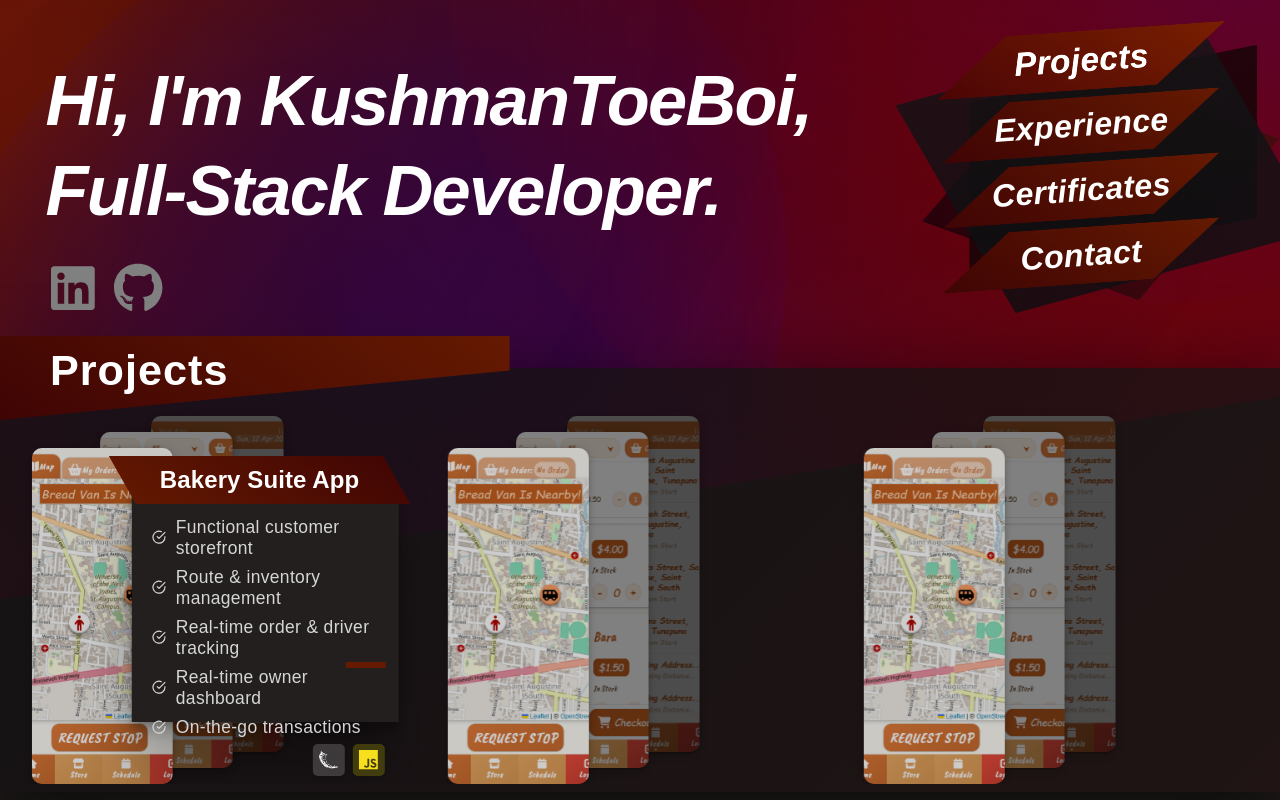
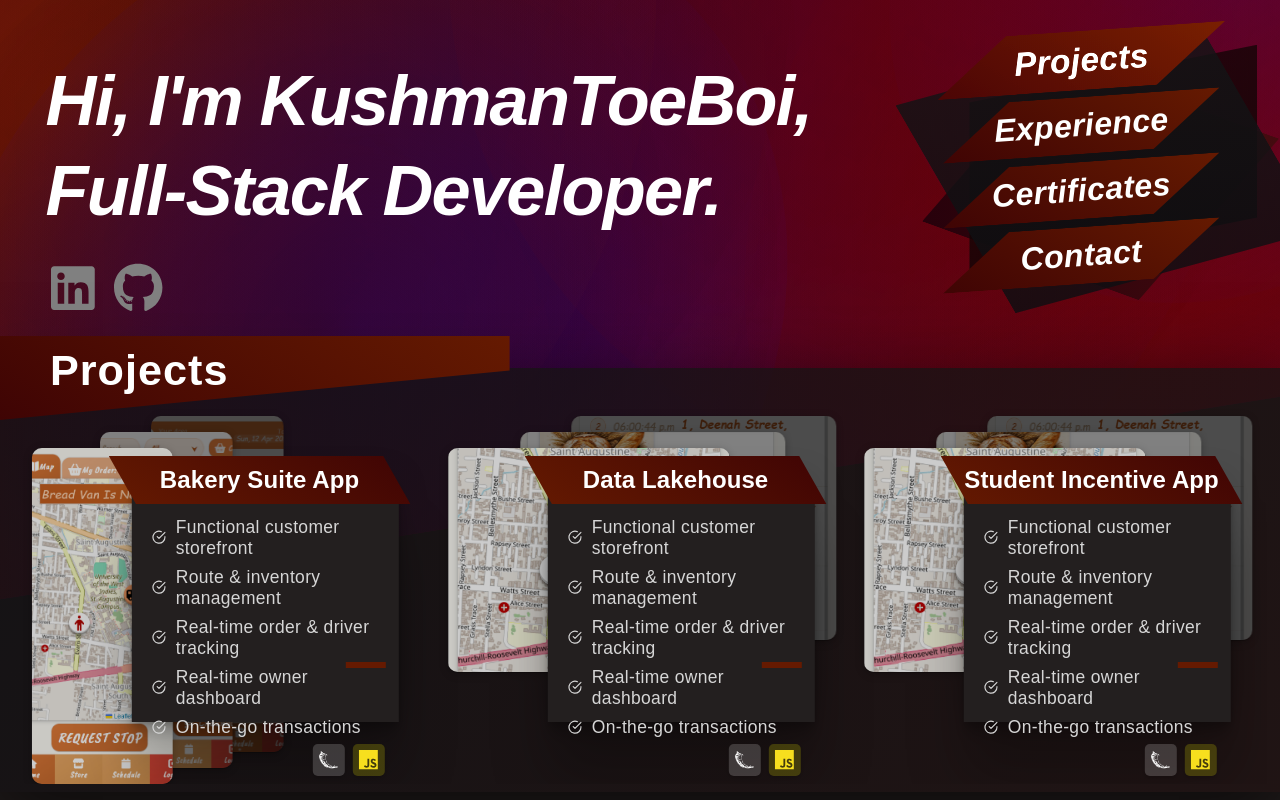
Before and after one commit to DatDereDaag/Portfolio, a React (Vite) app: page / in a window 1280 px wide. Shown: the top 800 px of the page. Built offline with nearby package versions, Linux system fonts and the light colour scheme; a web font is replaced by a local one.

Commit message:
deleted: Old Project Card Structure updated: Dynamic creation of project cards and info populating

```diff
--- a/src/Components/Content Slider/index.tsx
+++ b/src/Components/Content Slider/index.tsx
@@ -1,5 +1,4 @@
-import ProjectCardDesktop from "../Project Cards/Project Card Desktop";
-import ProjectCardMobile from "../Project Cards/Project Card Mobile";
+import ProjectCard from "../Project Card";
 import "./index.scss";
 import { AnimatePresence, motion } from "framer-motion";
 
@@ -29,13 +28,9 @@ function ContentSlider({ selected }: ContentSliderProps) {
       <div className="divider"></div>
       <div className="content-background">
         <div className="slider">
-          {(projects as Project[]).map((project) =>
-            project.cardType === "mobile" ? (
-              <ProjectCardMobile />
-            ) : (
-              <ProjectCardDesktop />
-            ),
-          )}
+          {(projects as Project[]).map((project) => (
+            <ProjectCard key={project.id} project={project} />
+          ))}
         </div>
       </div>
     </div>
--- /dev/null
+++ b/src/Components/Project Card/index.scss
@@ -0,0 +1,212 @@
+@use "../../styles/index" as *;
+
+.card {
+  &-background {
+    position: relative;
+    width: 30vw;
+    height: 42vh;
+
+    flex-shrink: 0;
+
+    z-index: 4;
+
+    &:hover {
+      cursor: pointer;
+    }
+  }
+
+  &-images {
+    .card-image-mobile {
+      position: absolute;
+      width: 11vw;
+      height: 42vh;
+
+      border-radius: 10px;
+      object-fit: cover;
+
+      box-shadow:
+        rgba(0, 0, 0, 0.25) 0px 0.0625em 0.0625em,
+        rgba(0, 0, 0, 0.25) 0px 0.125em 0.5em,
+        rgba(255, 255, 255, 0.1) 0px 0px 0px 1px inset;
+
+      &:nth-child(1) {
+        z-index: 7;
+
+        top: 4vh;
+
+        filter: brightness(0.8);
+      }
+
+      &:nth-child(2) {
+        z-index: 6;
+
+        transform: rotatey(20deg);
+
+        left: 5vw;
+        top: 2vh;
+
+        filter: brightness(0.5);
+      }
+
+      &:nth-child(3) {
+        z-index: 5;
+
+        transform: rotatey(20deg);
+
+        left: 9vw;
+
+        filter: brightness(0.3);
+      }
+    }
+    .card-image-desktop {
+      position: absolute;
+      width: 22vw;
+      height: 28vh;
+
+      border-radius: 10px;
+      object-fit: cover;
+
+      box-shadow:
+        rgba(0, 0, 0, 0.25) 0px 0.0625em 0.0625em,
+        rgba(0, 0, 0, 0.25) 0px 0.125em 0.5em,
+        rgba(255, 255, 255, 0.1) 0px 0px 0px 1px inset;
+
+      &:nth-child(1) {
+        z-index: 7;
+
+        top: 4vh;
+
+        filter: brightness(0.8);
+      }
+
+      &:nth-child(2) {
+        z-index: 6;
+
+        transform: rotatey(20deg);
+
+        left: 5vw;
+        top: 2vh;
+
+        filter: brightness(0.5);
+      }
+
+      &:nth-child(3) {
+        z-index: 5;
+
+        transform: rotatey(20deg);
+
+        left: 9vw;
+
+        filter: brightness(0.3);
+      }
+    }
+  }
+
+  &-title {
+    position: absolute;
+    top: 5vh;
+    left: 6vw;
+
+    font-family: $main-font;
+    font-size: 1.5rem;
+    font-weight: 600;
+    font-style: bold;
+    letter-spacing: 0.1px;
+    text-align: center;
+
+    color: white;
+    background: $card-header-gradient;
+
+    width: 22vw;
+
+    clip-path: $card-title-shape;
+
+    padding: 10px;
+
+    box-shadow:
+      rgba(60, 64, 67, 0.3) 0px 1px 2px 0px,
+      rgba(60, 64, 67, 0.15) 0px 2px 6px 2px;
+
+    z-index: 8;
+  }
+
+  &-description {
+    position: absolute;
+    top: 21%;
+    left: 26%;
+    width: 67%;
+    height: 64%;
+
+    display: flex;
+    flex-direction: column;
+    justify-content: space-between;
+
+    padding: 10px 5px;
+    background-color: $surface-colour;
+
+    box-shadow:
+      rgba(0, 0, 0, 0.25) 0px 54px 55px,
+      rgba(0, 0, 0, 0.12) 0px -12px 30px,
+      rgba(0, 0, 0, 0.12) 0px 4px 6px,
+      rgba(0, 0, 0, 0.17) 0px 12px 13px,
+      rgba(0, 0, 0, 0.09) 0px -3px 5px;
+
+    z-index: 7;
+
+    //Typography of elements below
+    &-bullets {
+      font-family: $main-font;
+      font-size: 1.09rem;
+      font-weight: 500;
+      letter-spacing: 0.35px;
+
+      color: $text-colour;
+
+      display: flex;
+      flex-direction: column;
+      gap: 0.5rem;
+      padding: 20px 5px 0px 15px;
+
+      .bullet-item {
+        display: flex;
+        align-items: center;
+        gap: 0.6rem;
+
+        position: relative;
+
+        .bullet-icon {
+          font-size: 0.9rem;
+          flex-shrink: 0;
+        }
+      }
+    }
+
+    &-tags {
+      display: flex;
+      flex-direction: row;
+      justify-content: end;
+      gap: 0.5rem;
+      padding: 0.4rem 0.6rem;
+
+      &::before {
+        content: "";
+        position: absolute;
+        bottom: 23%;
+        right: 5%;
+
+        width: 15%;
+        height: 6px;
+        background-color: $primary-colour-two;
+      }
+    }
+  }
+
+  &-overlay {
+    position: absolute;
+    inset: 0;
+    width: 100%;
+    height: 100%;
+    z-index: 6;
+    pointer-events: none;
+  }
+}
--- a/src/Components/Project Cards/Project Card Mobile/index.tsx
+++ b/src/Components/Project Card/index.tsx
@@ -1,27 +1,42 @@
-import "../project_card.scss";
+import "./project_card.scss";
 import "./index.scss";
-import { SiFlask, SiJavascript } from "react-icons/si";
+import { Project } from "../../types/project";
+
+import {
+  SiFlask,
+  SiJavascript,
+  SiTypescript,
+  SiReact,
+  SiPython,
+} from "react-icons/si";
 import { FiCheckCircle } from "react-icons/fi";
+import { ReactNode } from "react";
 
-function ProjectCardMobile() {
+const tagIconMap: Record<string, ReactNode> = {
+  flask: <SiFlask />,
+  javascript: <SiJavascript />,
+  typescript: <SiTypescript />,
+  react: <SiReact />,
+  python: <SiPython />,
+};
+
+interface ProjectCardProps {
+  project: Project;
+}
+
+function ProjectCard({ project }: ProjectCardProps) {
   return (
     <div className="card-background">
-      <div className="card-title">Bakery Suite App</div>
-      <img
-        src="src\assets\images\projects\Customer_Home.png"
-        alt="project-image"
-        className="card-image first"
-      />
-      <img
-        src="src\assets\images\projects\Customer_Store.png"
-        alt="project-image"
-        className="card-image second"
-      />
-      <img
-        src="src\assets\images\projects\Customer_Schedule.png"
-        alt="project-image"
-        className="card-image third"
-      />
+      <div className="card-title">{project.title}</div>
+      <div className="card-images">
+        {(project.cardImages as string[]).map((image) => (
+          <img
+            src={image}
+            alt={`card-image-${project.cardType} `}
+            className={`card-image-${project.cardType} `}
+          />
+        ))}
+      </div>
       {/* <svg
         className="card-overlay"
         width="459"
@@ -111,38 +126,21 @@ function ProjectCardMobile() {
 
       <div className="card-description">
         <div className="card-description-bullets">
-          <div className="bullet-item">
-            <FiCheckCircle className="bullet-icon" />
-            <span>Functional customer storefront</span>
-          </div>
-          <div className="bullet-item">
-            <FiCheckCircle className="bullet-icon" />
-            <span>Route & inventory management</span>
-          </div>
-          <div className="bullet-item">
-            <FiCheckCircle className="bullet-icon" />
-            <span>Real-time order & driver tracking</span>
-          </div>
-          <div className="bullet-item">
-            <FiCheckCircle className="bullet-icon" />
-            <span>Real-time owner dashboard</span>
-          </div>
-          <div className="bullet-item">
-            <FiCheckCircle className="bullet-icon" />
-            <span>On-the-go transactions</span>
-          </div>
+          {(project.bullets as string[]).map((bullet) => (
+            <div className="bullet-item">
+              <FiCheckCircle className="bullet-icon" />
+              <span>{bullet}</span>
+            </div>
+          ))}
         </div>
         <div className="card-description-tags">
-          <span className="tag flask">
-            <SiFlask />
-          </span>
-          <span className="tag javascript">
-            <SiJavascript />
-          </span>
+          {(project.tags as string[]).map((tagName) => (
+            <span className={`tag ${tagName}`}>{tagIconMap[tagName]}</span>
+          ))}
         </div>
       </div>
     </div>
   );
 }
 
-export default ProjectCardMobile;
+export default ProjectCard;
--- a/src/Components/Project Cards/Project Card Desktop/index.scss
+++ /dev/null
@@ -1,44 +0,0 @@
-@use "../../../styles/index" as *;
-
-.card-image {
-  position: absolute;
-  width: 11vw;
-  height: 42vh;
-
-  border-radius: 10px;
-  object-fit: cover;
-
-  box-shadow:
-    rgba(0, 0, 0, 0.25) 0px 0.0625em 0.0625em,
-    rgba(0, 0, 0, 0.25) 0px 0.125em 0.5em,
-    rgba(255, 255, 255, 0.1) 0px 0px 0px 1px inset;
-
-  &.first {
-    z-index: 7;
-
-    top: 4vh;
-
-    filter: brightness(0.8);
-  }
-
-  &.second {
-    z-index: 6;
-
-    transform: rotatey(20deg);
-
-    left: 5vw;
-    top: 2vh;
-
-    filter: brightness(0.5);
-  }
-
-  &.third {
-    z-index: 5;
-
-    transform: rotatey(20deg);
-
-    left: 9vw;
-
-    filter: brightness(0.3);
-  }
-}
--- a/src/Components/Project Cards/Project Card Desktop/index.tsx
+++ /dev/null
@@ -1,62 +0,0 @@
-import "../project_card.scss";
-import "./index.scss";
-import { SiFlask, SiJavascript } from "react-icons/si";
-import { FiCheckCircle } from "react-icons/fi";
-
-function ProjectCardDesktop() {
-  return (
-    <div className="card-background">
-      {/* <div className="card-title">Bakery Suite App</div> */}
-      <img
-        src="src\assets\images\projects\Customer_Home.png"
-        alt="project-image"
-        className="card-image first"
-      />
-      <img
-        src="src\assets\images\projects\Customer_Store.png"
-        alt="project-image"
-        className="card-image second"
-      />
-      <img
-        src="src\assets\images\projects\Customer_Schedule.png"
-        alt="project-image"
-        className="card-image third"
-      />
-
-      {/* <div className="card-description">
-        <div className="card-description-bullets">
-          <div className="bullet-item">
-            <FiCheckCircle className="bullet-icon" />
-            <span>Functional customer storefront</span>
-          </div>
-          <div className="bullet-item">
-            <FiCheckCircle className="bullet-icon" />
-            <span>Route & inventory management</span>
-          </div>
-          <div className="bullet-item">
-            <FiCheckCircle className="bullet-icon" />
-            <span>Real-time order & driver tracking</span>
-          </div>
-          <div className="bullet-item">
-            <FiCheckCircle className="bullet-icon" />
-            <span>Real-time owner dashboard</span>
-          </div>
-          <div className="bullet-item">
-            <FiCheckCircle className="bullet-icon" />
-            <span>On-the-go transactions</span>
-          </div>
-        </div>
-        <div className="card-description-tags">
-          <span className="tag flask">
-            <SiFlask />
-          </span>
-          <span className="tag javascript">
-            <SiJavascript />
-          </span>
-        </div>
-      </div> */}
-    </div>
-  );
-}
-
-export default ProjectCardDesktop;
--- a/src/Components/Project Cards/Project Card Mobile/index.scss
+++ /dev/null
@@ -1,44 +0,0 @@
-@use "../../../styles/index" as *;
-
-.card-image {
-  position: absolute;
-  width: 11vw;
-  height: 42vh;
-
-  border-radius: 10px;
-  object-fit: cover;
-
-  box-shadow:
-    rgba(0, 0, 0, 0.25) 0px 0.0625em 0.0625em,
-    rgba(0, 0, 0, 0.25) 0px 0.125em 0.5em,
-    rgba(255, 255, 255, 0.1) 0px 0px 0px 1px inset;
-
-  &.first {
-    z-index: 7;
-
-    top: 4vh;
-
-    filter: brightness(0.8);
-  }
-
-  &.second {
-    z-index: 6;
-
-    transform: rotatey(20deg);
-
-    left: 5vw;
-    top: 2vh;
-
-    filter: brightness(0.5);
-  }
-
-  &.third {
-    z-index: 5;
-
-    transform: rotatey(20deg);
-
-    left: 9vw;
-
-    filter: brightness(0.3);
-  }
-}
--- a/src/data/projects.json
+++ b/src/data/projects.json
@@ -11,7 +11,7 @@
       "On-the-go transactions"
     ],
     "tags": ["flask", "javascript"],
-    "images": [
+    "cardImages": [
       "src/assets/images/projects/Customer_Home.png",
       "src/assets/images/projects/Customer_Store.png",
       "src/assets/images/projects/Customer_Schedule.png"
@@ -29,7 +29,7 @@
       "On-the-go transactions"
     ],
     "tags": ["flask", "javascript"],
-    "images": [
+    "cardImages": [
       "src/assets/images/projects/Customer_Home.png",
       "src/assets/images/projects/Customer_Store.png",
       "src/assets/images/projects/Customer_Schedule.png"
@@ -47,7 +47,7 @@
       "On-the-go transactions"
     ],
     "tags": ["flask", "javascript"],
-    "images": [
+    "cardImages": [
       "src/assets/images/projects/Customer_Home.png",
       "src/assets/images/projects/Customer_Store.png",
       "src/assets/images/projects/Customer_Schedule.png"
--- a/src/types/project.ts
+++ b/src/types/project.ts
@@ -6,5 +6,5 @@ export interface Project {
   cardType: CardType;
   bullets: string[];
   tags: string[];
-  images: string[];
+  cardImages: string[];
 }
```
Also changed, not shown: src/Components/Nav Menu/index.scss (+0 -22 lines), src/Components/Project Card/project_card.scss (renamed from src/Components/Project Cards/project_card.scss).
